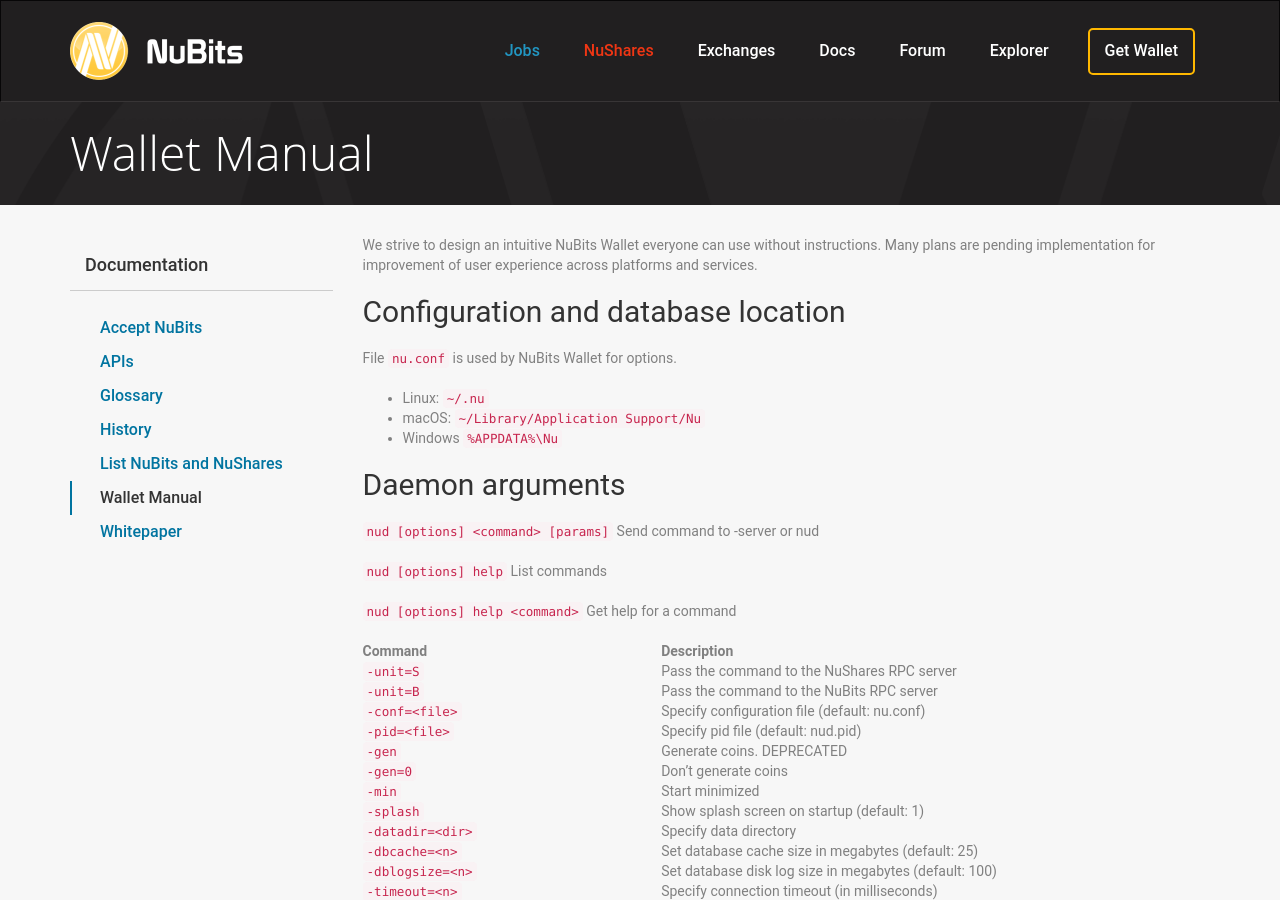
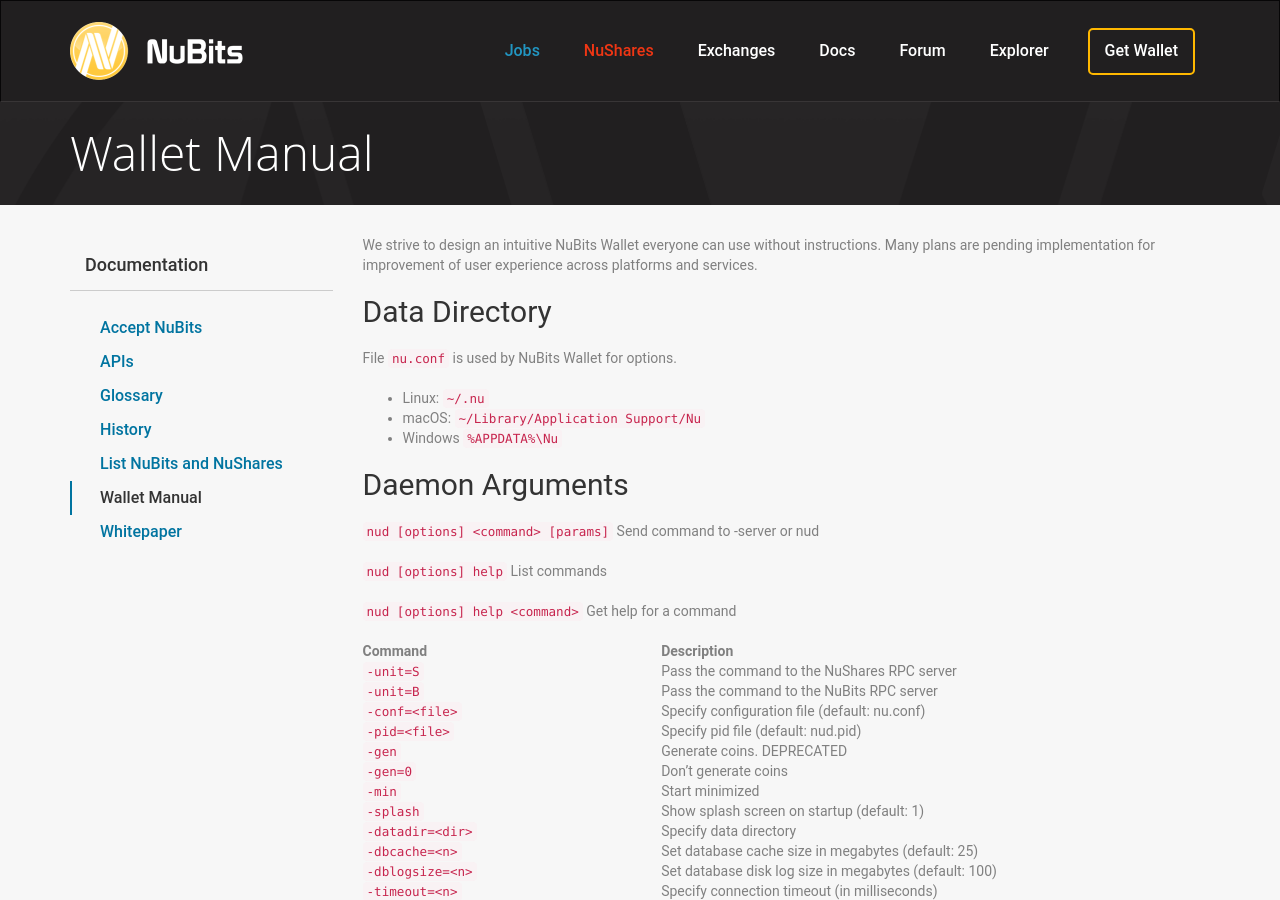
Before and after one commit to NuNetwork/nunetwork.github.io, a Jekyll site: the page built from _pages/wallet-manual.md, in a window 1280 px wide and 900 px high. Built offline with Jekyll 4.4.1, drawn with Linux system fonts in a browser that asks for light colours.

Commit message:
Update wallet-manual.md

```diff
--- a/_pages/wallet-manual.md
+++ b/_pages/wallet-manual.md
@@ -7,7 +7,7 @@
 ---
 We strive to design an intuitive NuBits Wallet everyone can use without instructions. Many plans are pending implementation for improvement of user experience across platforms and services.
 
-## Configuration and database location
+## Data Directory
 
 File `nu.conf` is used by NuBits Wallet for options.
 
@@ -15,7 +15,7 @@
 - macOS: `~/Library/Application Support/Nu`
 - Windows `%APPDATA%\Nu`
 
-## Daemon arguments
+## Daemon Arguments
 
 `nud [options] <command> [params]`
 Send command to -server or nud
```
